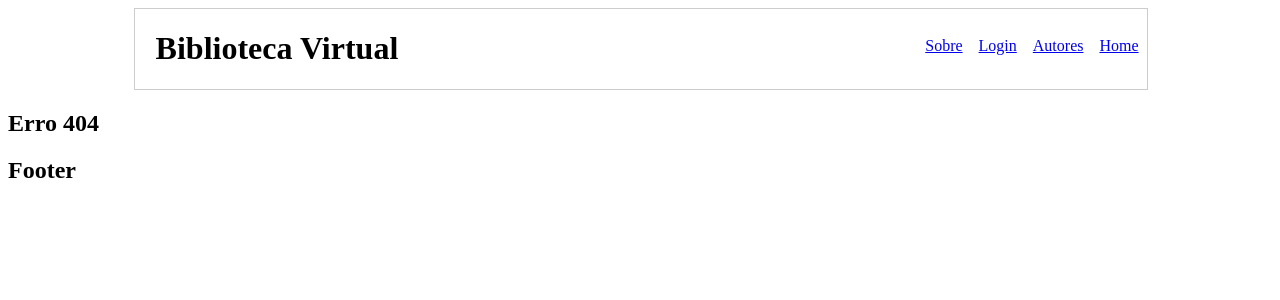
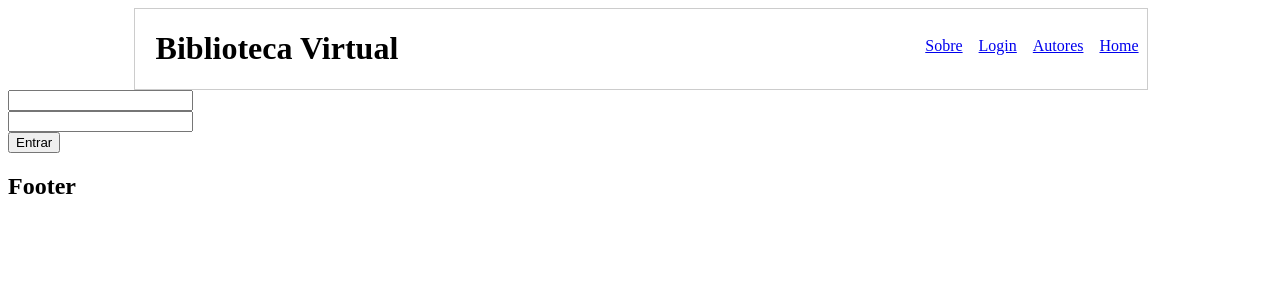
Before and after one commit to nicolau-np/biblioteca_virtualFRONT, a React (Create React App) app: page /login in a window 1280 px wide. Before the commit this address had no page. Shown: the top 300 px of the page. Built offline with nearby package versions, Linux system fonts and the light colour scheme.

Commit message:
adicionando login nas rotas

```diff
--- a/src/web/Routes.js
+++ b/src/web/Routes.js
@@ -1,6 +1,7 @@
 import React from 'react'
 import {Switch, Route} from 'react-router-dom'
 
+import Login from '../components/login'
 import Home from './../components/home'
 import Sobre from './../components/sobre'
 import Error404 from './../errors/e404'
@@ -9,6 +10,7 @@ import Error404 from './../errors/e404'
     return (
         <Switch>
             <Route exact path="/" component={Home}/>
+            <Route exact path="/login" component={Login}/>
             <Route exact path="/sobre" component={Sobre}/>
             <Route path="*" component={Error404}/>
         </Switch>
```
